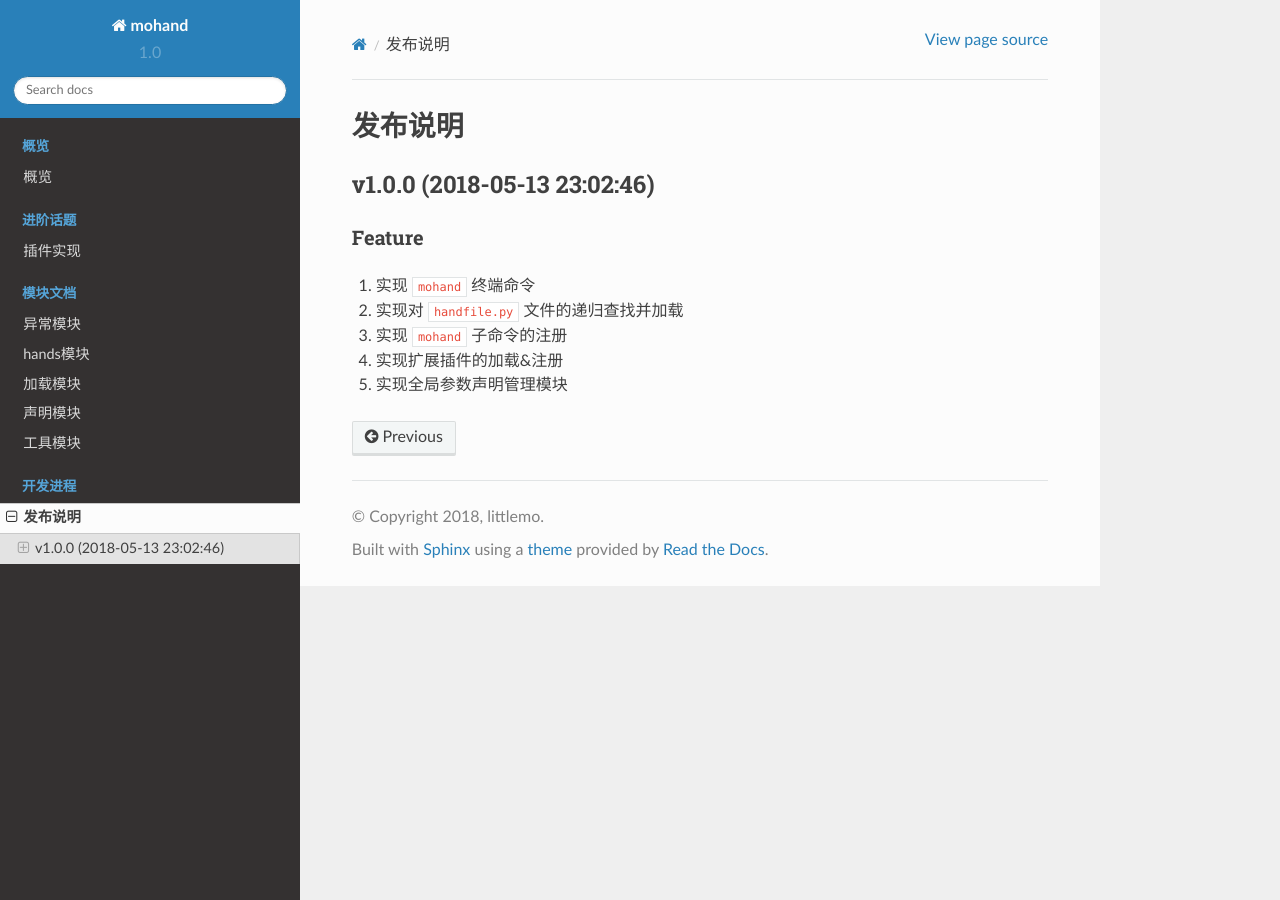
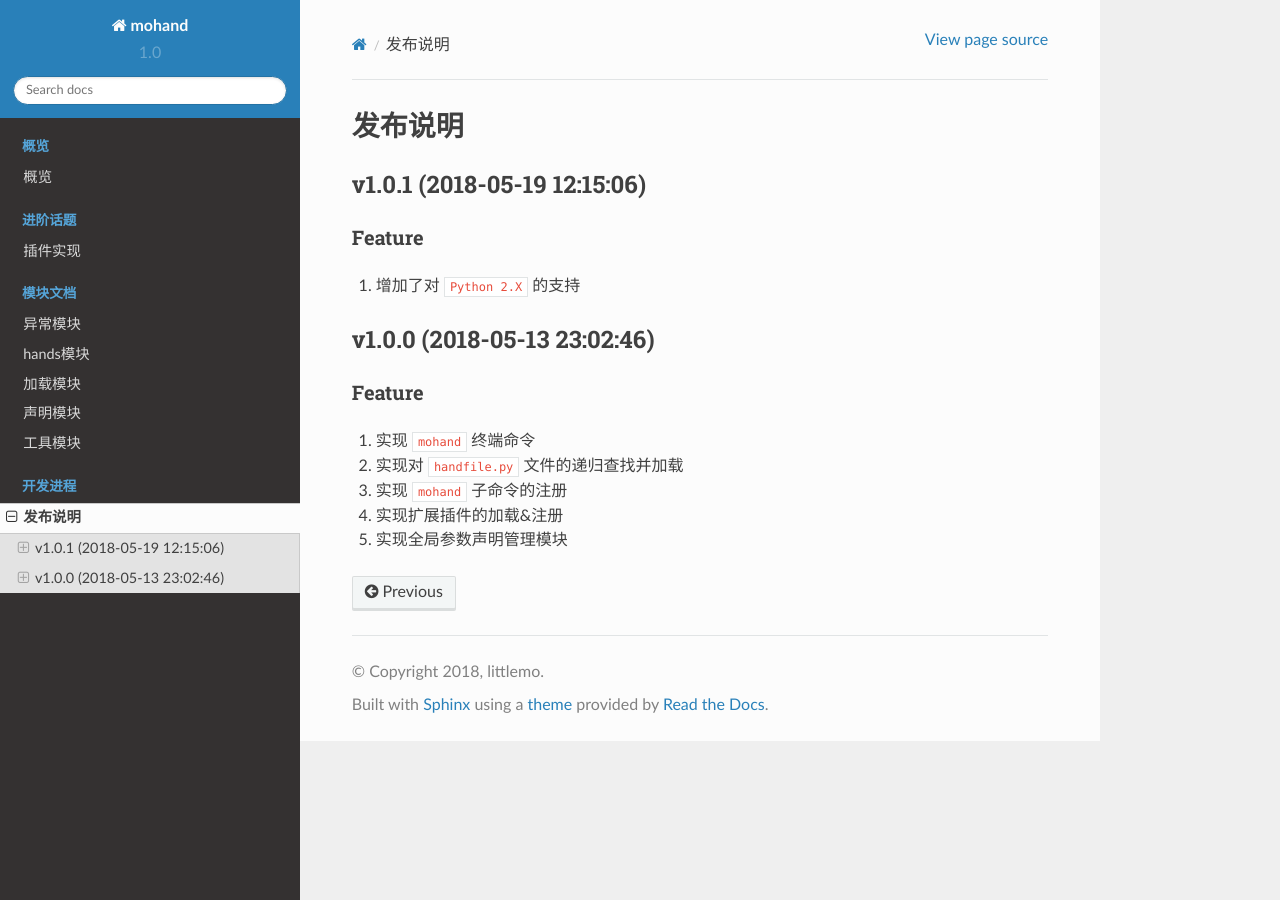
Before and after one commit to littlemo/mohand, a Sphinx documentation site: the page built from docs/source/develop/release.rst, in a window 1280 px wide. Built offline with Sphinx 7.4.7 and the Read the Docs theme 2.0.0, drawn with Linux system fonts in a browser that asks for light colours; formulas are drawn with MathJax 3.

Commit message:
F: 编写v1.0.1版本的发布说明

```diff
--- a/docs/source/develop/release.rst
+++ b/docs/source/develop/release.rst
@@ -3,6 +3,15 @@
 ========
 发布说明
 ========
+
+v1.0.1 (2018-05-19 12:15:06)
+----------------------------
+
+Feature
+~~~~~~~
+
+#. 增加了对 ``Python 2.X`` 的支持
+
 
 v1.0.0 (2018-05-13 23:02:46)
 ----------------------------
```
